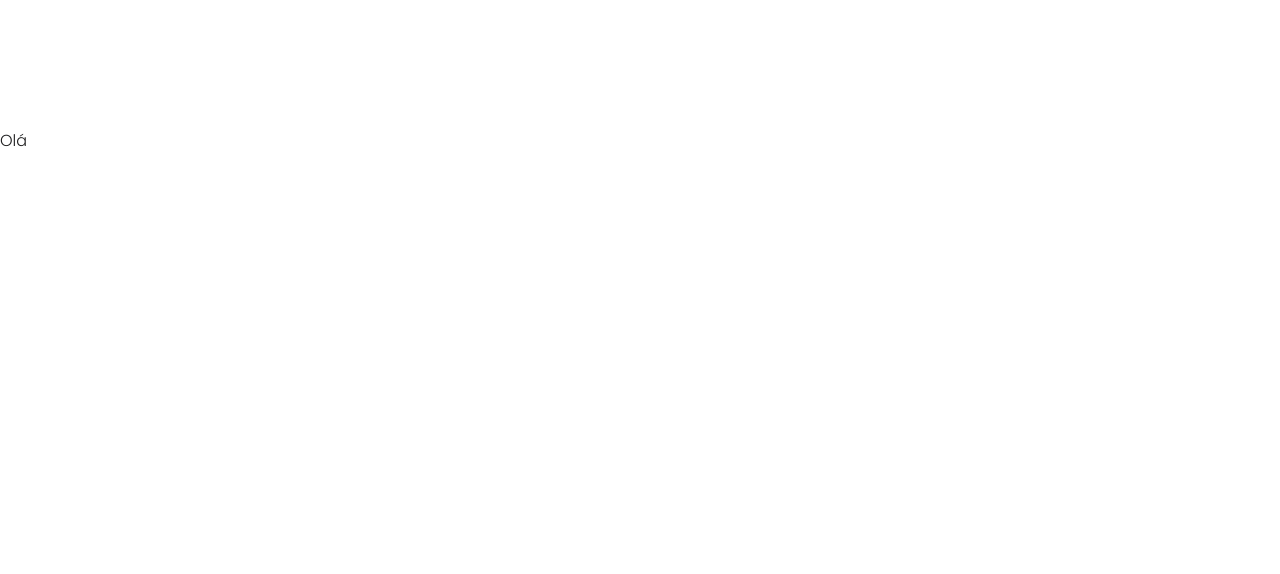
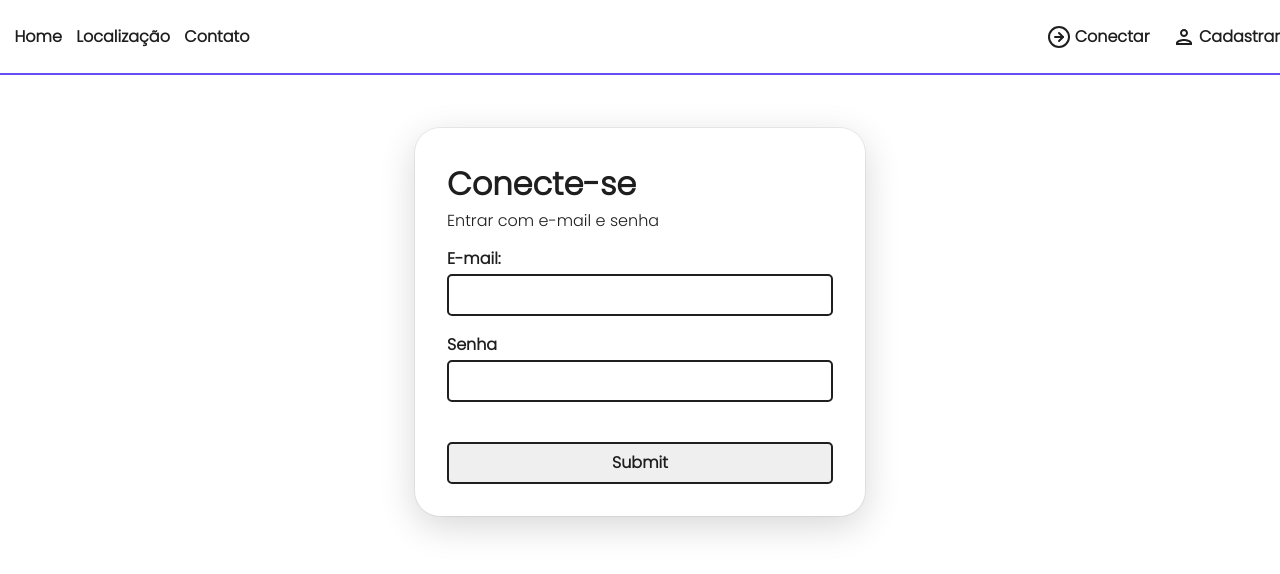
Before and after one commit to devpdro/auto-luxury-project, a React (Create React App) app: page /login in a window 1280 px wide. Shown: the top 574 px of the page. Built offline with nearby package versions, Linux system fonts and the light colour scheme.

Commit message:
feat: page login finished

```diff
--- a/src/main/providers/Theme.tsx
+++ b/src/main/providers/Theme.tsx
@@ -6,6 +6,7 @@ const theme = {
   width: {
     standard: '1280px',
     margin: '0 auto',
+    login: '450px',
   },
   colors: {
     primary: '#1E1E1F',
--- a/src/main/routes/app-routes.tsx
+++ b/src/main/routes/app-routes.tsx
@@ -10,6 +10,7 @@ import { Home } from 'presentation/pages';
 import { Location } from 'presentation/pages';
 import { Contact } from 'presentation/pages';
 import { Register } from 'presentation/pages';
+import { Login } from 'presentation/pages';
 
 export const AppRoutes: React.FC = () => {
   return (
@@ -19,7 +20,7 @@ export const AppRoutes: React.FC = () => {
           <Route path="/home" element={<Home />} />
           <Route path="/localizacao" element={<Location />} />
           <Route path="/contato" element={<Contact />} />
-          <Route path="/login" element={<Register />} />
+          <Route path="/login" element={<Login />} />
           <Route path="/register" element={<Register />} />
           <Route path="*" element={<Navigate to="/home" />} />
         </Routes>
--- a/src/presentation/pages/index.ts
+++ b/src/presentation/pages/index.ts
@@ -2,3 +2,4 @@ export * from './home/home';
 export * from './location/location';
 export * from './contact/contact';
 export * from './register/register';
+export * from './login/login';
--- a/src/presentation/pages/login/components/Content.tsx
+++ b/src/presentation/pages/login/components/Content.tsx
@@ -1,10 +1,34 @@
-import { Container, Width, Box } from './ContentStyles';
+import {
+  Container,
+  Width,
+  Box,
+  Form,
+  Email,
+  Password,
+  Submit,
+} from './ContentStyles';
 
 export const Content = () => {
   return (
     <Container>
       <Width>
-        <Box>Olá</Box>
+        <Box>
+          <Form>
+            <h1>Conecte-se</h1>
+            <p>Entrar com e-mail e senha</p>
+            <Email>
+              <label htmlFor="email1">E-mail:</label>
+              <input type="email" name="email" id="email1" />
+            </Email>
+            <Password>
+              <label htmlFor="password1">Senha</label>
+              <input type="password" name="password" id="password1" />
+            </Password>
+            <Submit>
+              <input type="submit" name="submit" id="submit1" />
+            </Submit>
+          </Form>
+        </Box>
       </Width>
     </Container>
   );
--- a/src/presentation/pages/login/components/ContentStyles.ts
+++ b/src/presentation/pages/login/components/ContentStyles.ts
@@ -7,13 +7,80 @@ export const Container = styled.div`
 `;
 
 export const Width = styled.div`
-  max-width: ${({ theme }) => theme.width.standard};
+  max-width: ${({ theme }) => theme.width.login};
   margin: ${({ theme }) => theme.width.margin};
 `;
 
 export const Box = styled.div`
-  display: flex;
-  align-items: flex-start;
-  justify-content: space-between;
+  box-shadow:
+    rgba(0, 0, 0, 0.16) 0px 10px 36px 0px,
+    rgba(0, 0, 0, 0.06) 0px 0px 0px 1px;
+  border-radius: 25px;
   margin-top: 4rem;
+  padding: 2rem;
 `;
+
+export const Form = styled.div`
+  p {
+    margin-bottom: 0.8rem;
+    font-size: 1rem;
+  }
+`;
+
+export const Email = styled.div`
+  label {
+    font-weight: 700;
+    font-size: 1rem;
+  }
+  input {
+    color: ${({ theme }) => theme.colors.primary};
+    border: 2px solid #201e1e;
+    outline: none;
+    padding: 0.4rem 0.7rem;
+    margin: 0.2rem 0rem 1rem 0rem;
+    font-size: 1rem;
+    border-radius: 5px;
+    display: block;
+    width: 100%;
+  }
+`;
+
+export const Password = styled.div`
+  label {
+    font-weight: 700;
+    font-size: 1rem;
+  }
+  input {
+    color: ${({ theme }) => theme.colors.primary};
+    border: 2px solid #201e1e;
+    outline: none;
+    padding: 0.4rem 0.7rem;
+    margin: 0.2rem 0rem 2.5rem 0rem;
+    font-size: 1rem;
+    border-radius: 5px;
+    display: block;
+    width: 100%;
+  }
+`;
+
+export const Submit = styled.div`
+  input {
+    color: ${({ theme }) => theme.colors.primary};
+    border: 2px solid #201e1e;
+    width: 100%;
+    padding: 0.4rem 0rem;
+    font-size: 1rem;
+    outline: none;
+    border-radius: 5px;
+    cursor: pointer;
+    font-weight: 700;
+    transition: all 0.4s ease;
+    &:hover {
+      background-color: ${({ theme }) => theme.colors.tertiary};
+      color: ${({ theme }) => theme.colors.secondary};
+      transform: scale(1.1);
+      font-weight: 300 !important;
+      border: 2px solid #6550f3;
+    }
+  }
+`;
--- a/src/presentation/pages/login/login.tsx
+++ b/src/presentation/pages/login/login.tsx
@@ -1,8 +1,11 @@
+import { Topbar } from 'presentation/components/highbar/topbar/Topbar';
+
 import { Content } from './components/Content';
 
 export const Login = () => {
   return (
     <div>
+      <Topbar />
       <Content />
     </div>
   );
```
